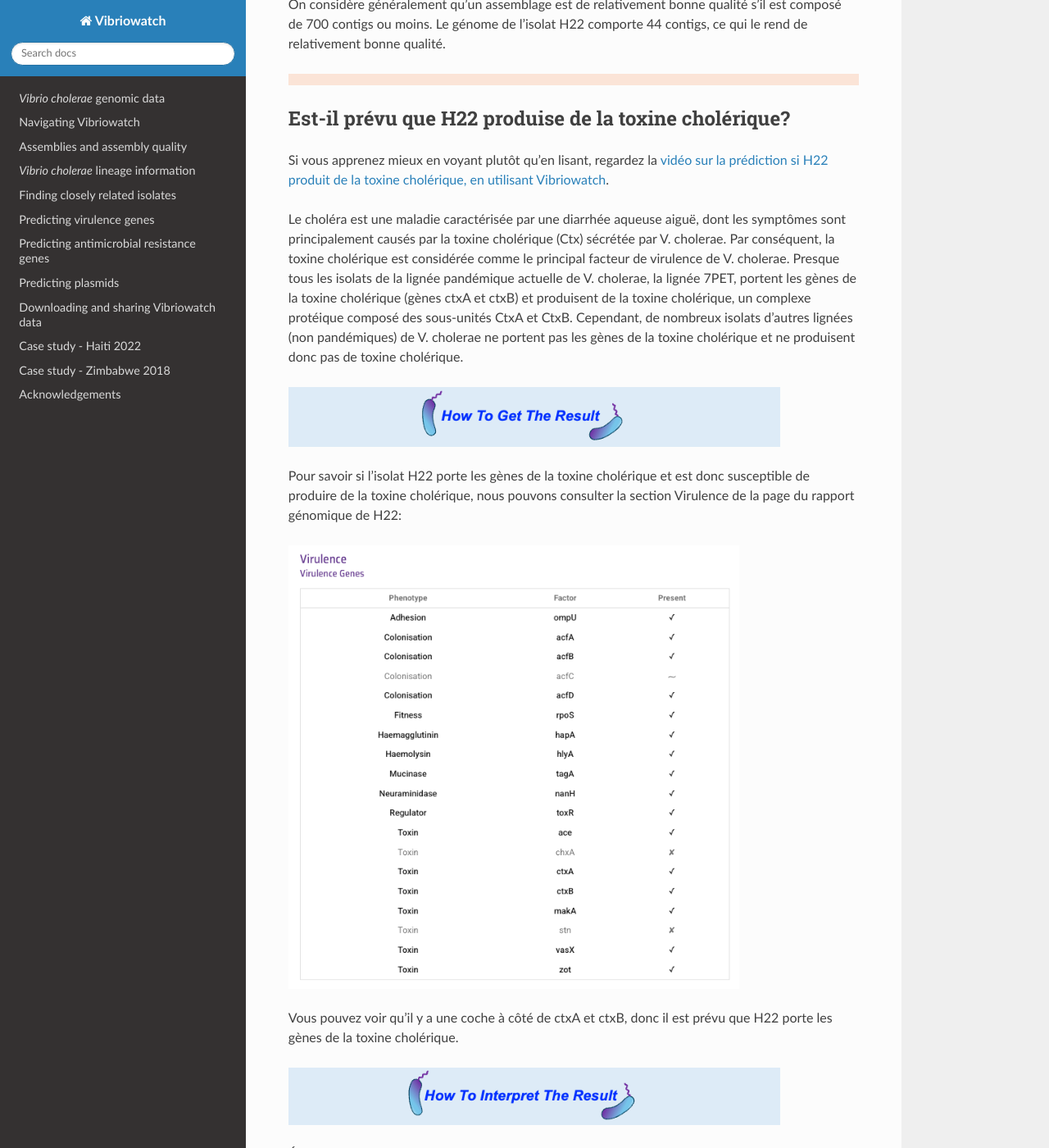
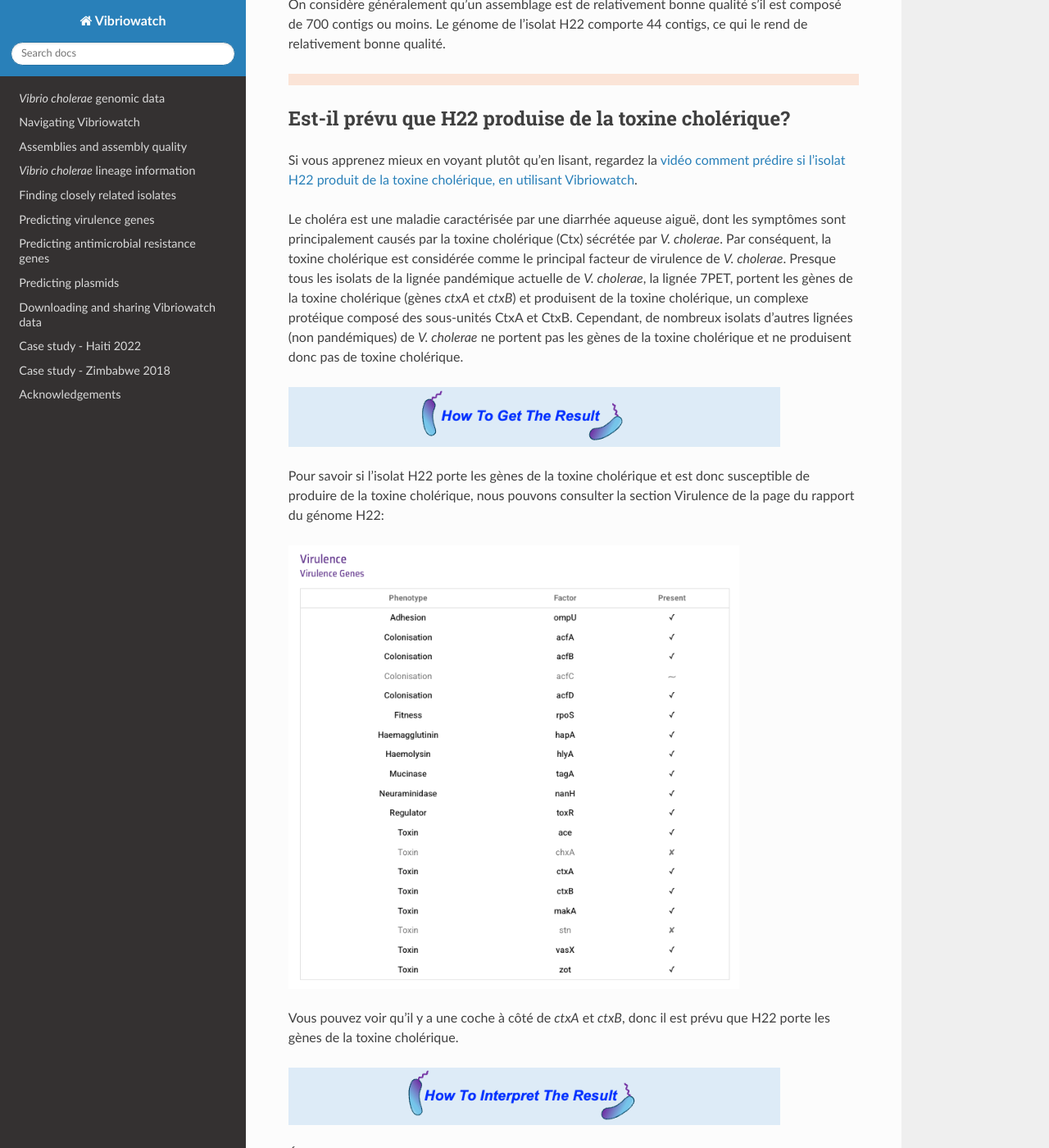
Before and after one commit to avrilcoghlan/vibriowatch, a Sphinx documentation site: the page built from docs/source/haiti_francais.rst, in a window 1280 px wide and 1400 px high, scrolled down 4632 px. Shown: the whole window at 82% size. Built offline with Sphinx 7.4.7 and the Read the Docs theme 3.1.0, drawn with Linux system fonts in a browser that asks for light colours; some of the changed text lies outside the part shown.

Commit message:
Update haiti_francais.rst

```diff
--- a/docs/source/haiti_francais.rst
+++ b/docs/source/haiti_francais.rst
@@ -116,26 +116,26 @@
 Est-il prévu que H22 produise de la toxine cholérique?
 ------------------------------------------------------
 
-Si vous apprenez mieux en voyant plutôt qu'en lisant, regardez la `vidéo sur la prédiction si H22 produit de la toxine cholérique, en utilisant Vibriowatch`_.
+Si vous apprenez mieux en voyant plutôt qu'en lisant, regardez la `vidéo comment prédire si l'isolat H22 produit de la toxine cholérique, en utilisant Vibriowatch`_.
 
-.. _vidéo sur la prédiction si H22 produit de la toxine cholérique, en utilisant Vibriowatch: https://youtu.be/LoiBAPyUzQo
+.. _vidéo comment prédire si l'isolat H22 produit de la toxine cholérique, en utilisant Vibriowatch: https://youtu.be/LoiBAPyUzQo
 
-Le choléra est une maladie caractérisée par une diarrhée aqueuse aiguë, dont les symptômes sont principalement causés par la toxine cholérique (Ctx) sécrétée par V. cholerae. Par conséquent, la toxine cholérique est considérée comme le principal facteur de virulence de V. cholerae. Presque tous les isolats de la lignée pandémique actuelle de V. cholerae, la lignée 7PET, portent les gènes de la toxine cholérique (gènes ctxA et ctxB) et produisent de la toxine cholérique, un complexe protéique composé des sous-unités CtxA et CtxB. Cependant, de nombreux isolats d'autres lignées (non pandémiques) de V. cholerae ne portent pas les gènes de la toxine cholérique et ne produisent donc pas de toxine cholérique.
+Le choléra est une maladie caractérisée par une diarrhée aqueuse aiguë, dont les symptômes sont principalement causés par la toxine cholérique (Ctx) sécrétée par *V. cholerae*. Par conséquent, la toxine cholérique est considérée comme le principal facteur de virulence de *V. cholerae*. Presque tous les isolats de la lignée pandémique actuelle de *V. cholerae*, la lignée 7PET, portent les gènes de la toxine cholérique (gènes *ctxA* et *ctxB*) et produisent de la toxine cholérique, un complexe protéique composé des sous-unités CtxA et CtxB. Cependant, de nombreux isolats d'autres lignées (non pandémiques) de *V. cholerae* ne portent pas les gènes de la toxine cholérique et ne produisent donc pas de toxine cholérique.
 
 .. image:: HowToGetTheResult.png
   :width: 600
 
-Pour savoir si l'isolat H22 porte les gènes de la toxine cholérique et est donc susceptible de produire de la toxine cholérique, nous pouvons consulter la section Virulence de la page du rapport génomique de H22:
+Pour savoir si l'isolat H22 porte les gènes de la toxine cholérique et est donc susceptible de produire de la toxine cholérique, nous pouvons consulter la section Virulence de la page du rapport du génome H22:
 
 .. image:: Picture121.png
   :width: 550
 
-Vous pouvez voir qu'il y a une coche à côté de ctxA et ctxB, donc il est prévu que H22 porte les gènes de la toxine cholérique.
+Vous pouvez voir qu'il y a une coche à côté de *ctxA* et *ctxB*, donc il est prévu que H22 porte les gènes de la toxine cholérique.
 
 .. image:: HowToInterpretTheResult.png
   :width: 600
 
-Étant donné que le génome H22 devrait contenir les gènes ctxA et ctxB, on peut prédire qu'il produit la toxine cholérique. Cela concorde avec les données de l'article de `Rubin et al 2022`_, qui ont rapporté des données phénotypiques suggérant que H22 est toxigène, c'est-à-dire qu'il produit la toxine cholérique.
+Étant donné que le H22 contient les gènes *ctxA* et *ctxB*, on peut prédire qu'il produit la toxine cholérique. Cela concorde avec les données de l'article de `Rubin et al 2022`_, qui ont rapporté des données phénotypiques suggérant que H22 est toxigène, c'est-à-dire qu'il produit la toxine cholérique.
 
 .. _Rubin et al 2022: https://pubmed.ncbi.nlm.nih.gov/36449726/
 
```
Also changed, not shown: other parts of docs/source/haiti_francais.rst (+2 -2 lines).
